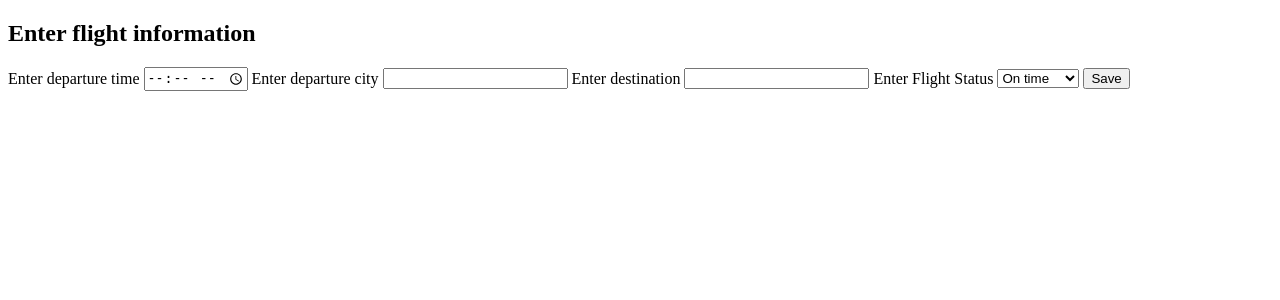
After one commit to sleahy115/airline-php, a PHP site: template views/flight_search.html.twig in a window 1280 px wide. The commit adds this page. Shown: the top 300 px of the page. Run offline with PHP 8.4, Linux system fonts and the light colour scheme; the template is opened without the code that fills it, so the values that code supplies are empty; some libraries are stand-ins or nearby versions.

Commit message:
create twig template for flights

```diff
--- /dev/null
+++ b/views/flight_search.html.twig
@@ -0,0 +1,37 @@
+<!DOCTYPE html>
+<html>
+    <head>
+        <meta charset="utf-8">
+        <title>Flight planner </title>
+    </head>
+    <body>
+        <div class="container">
+            <h2>Enter flight information</h2>
+            <form action="/" method="post">
+                <label for="departure_time">Enter departure time</label>
+                <input type="time" name="departure_time">
+                <label for="departure_city">Enter departure city</label>
+                <input type="text" name="departure_city">
+                <label for="arrival_city">Enter destination</label>
+                <input type="text" name="arrival_city">
+                <label for="flight_status">Enter Flight Status</label>
+                <select name="flight_status">
+                    <option value="on_time">On time</option>
+                    <option value="delayed">Delayed</option>
+                    <option value="cancelled">Cancelled</option>
+                    <option value="complete">Complete</option>
+                </select>
+                <button type="submit">Save</button>
+            </form>
+        </div>
+
+        {% if flights is not empty %}
+
+        {% for flight in flights %}
+        <li>{{flight.getDepartureCity}}</li>
+        <li>{{flight.getArrivalCity}}</li>
+        {% endfor %}
+        <a href="/delete"><button>Delete All</button></a>
+        {% endif %}
+    </body>
+</html>
```
Also changed, not shown: app/app.php (+37 -0 lines), src/Flight.php (+18 -0 lines), tests/FlightTest.php (+52 -0 lines).
